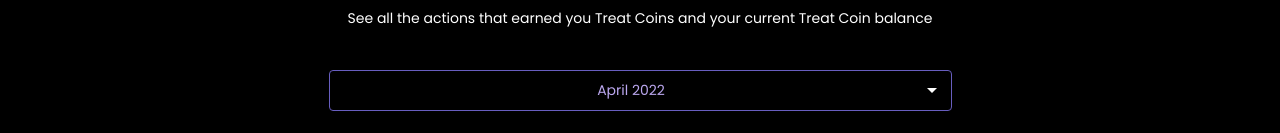
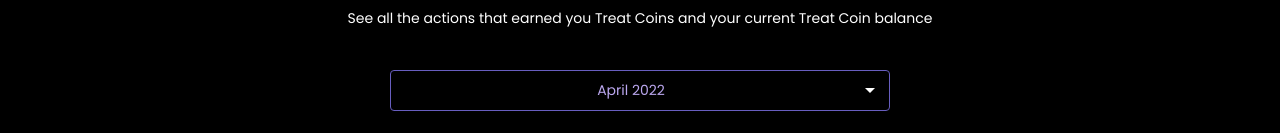
Before and after one commit to nikita0317/Ron, a React (Create React App) app: page /reset-password in a window 1280 px wide. Shown: the part 180-313 px from the top of the page. Built offline with nearby package versions, Linux system fonts and the light colour scheme.

Commit message:
Fix month selector width

```diff
--- a/src/pages/resetPassword.tsx
+++ b/src/pages/resetPassword.tsx
@@ -1,5 +1,5 @@
 import React, { useState, useEffect } from "react";
-import { Box, Select, Theme, Typography, MenuItem, IconButton, FormControl, OutlinedInput } from "@mui/material";
+import { Box, Select, Theme, Typography, MenuItem, IconButton, FormControl, OutlinedInput, useTheme, useMediaQuery } from "@mui/material";
 import { makeStyles } from "@mui/styles";
 import Header from "../components/Header";
 import TreatState from "../components/TreatState";
@@ -64,6 +64,9 @@ const ResetPassword = () => {
     getData();
   }, []);
 
+  const theme = useTheme();
+  const isMobile = useMediaQuery(theme.breakpoints.down('md'));
+
   return (
     <>
       <Header overlap={false}/>
@@ -75,7 +78,13 @@ const ResetPassword = () => {
           See all the actions that earned you Treat Coins and your current Treat Coin balance
         </Typography>
         <Box display="flex" justifyContent="center" pt={4} pb={2}>
-          <FormControl sx={{ m: 1, minWidth: "50%", textAlign: "center" }}>
+          <FormControl
+            sx={{
+              m: 1,
+              width: isMobile ? "50%" : "500px",
+              textAlign: "center"
+            }}
+          >
             <Select
               value={date}
               onChange={dateChange}
```
